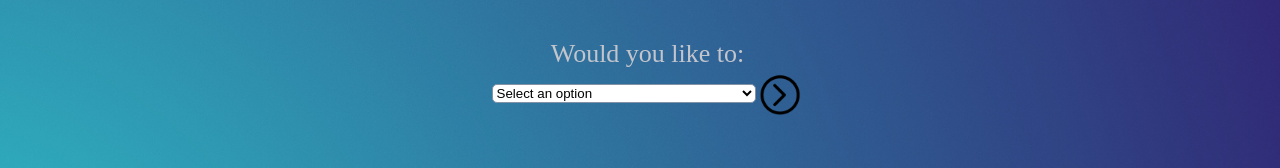
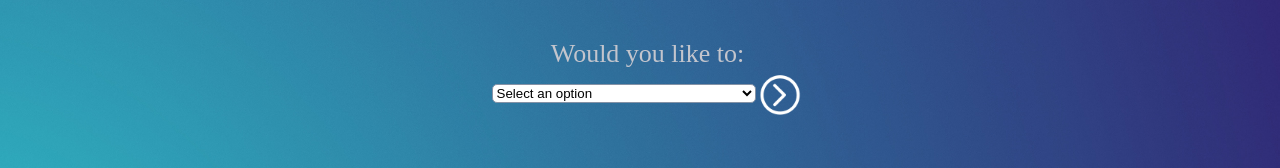
Before and after one commit to hpedireddi-1/Hareesh-Pedireddi-Portfolio, a React (Create React App) app in the folder my-app/: page / in a window 1280 px wide. Shown: the part 412-580 px from the top of the page. Built offline with nearby package versions, Linux system fonts and the light colour scheme.

Commit message:
Home page design done

```diff
--- a/my-app/src/styles/Home.css
+++ b/my-app/src/styles/Home.css
@@ -131,7 +131,6 @@ a:active {
 }
 
 .submit-button {
-	color: #ffffff;
 	width: 48px;
 	height: 48px;
 }
```
Also changed, not shown: my-app/src/images/submit.png.
